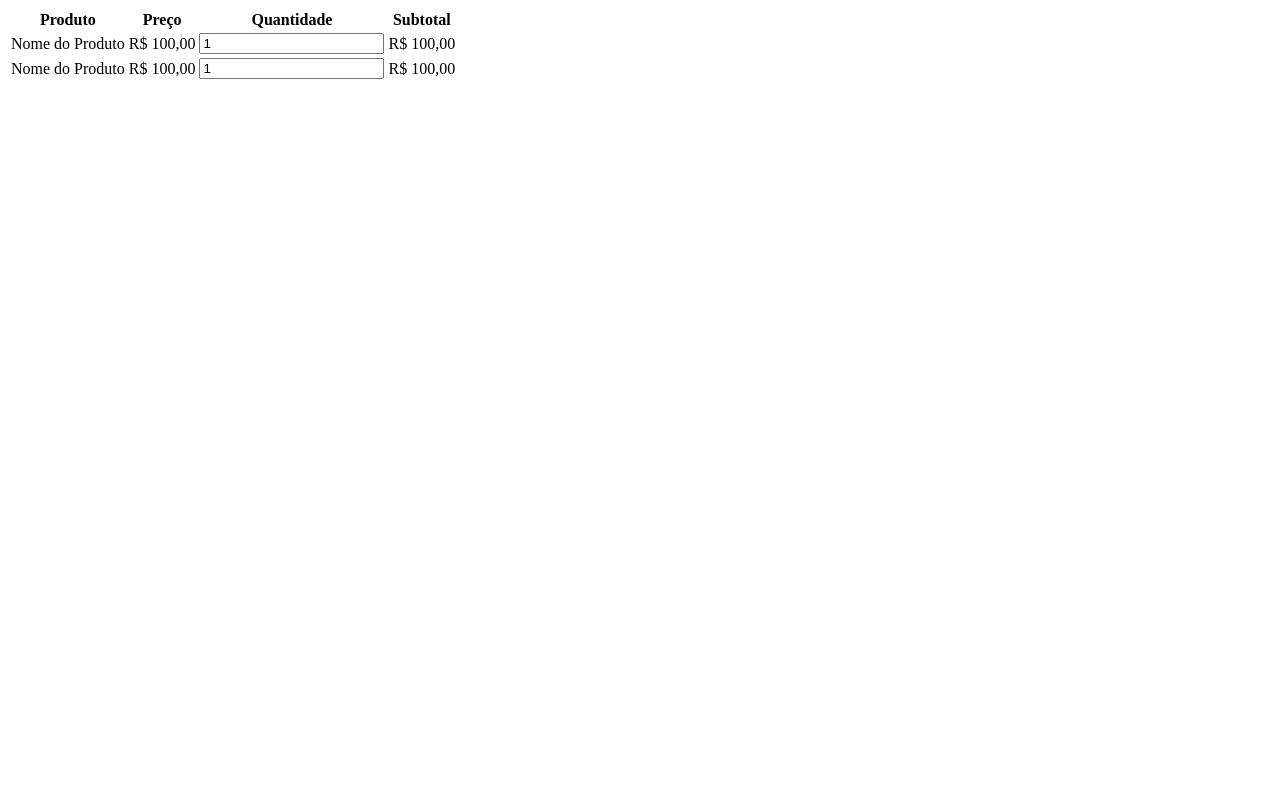
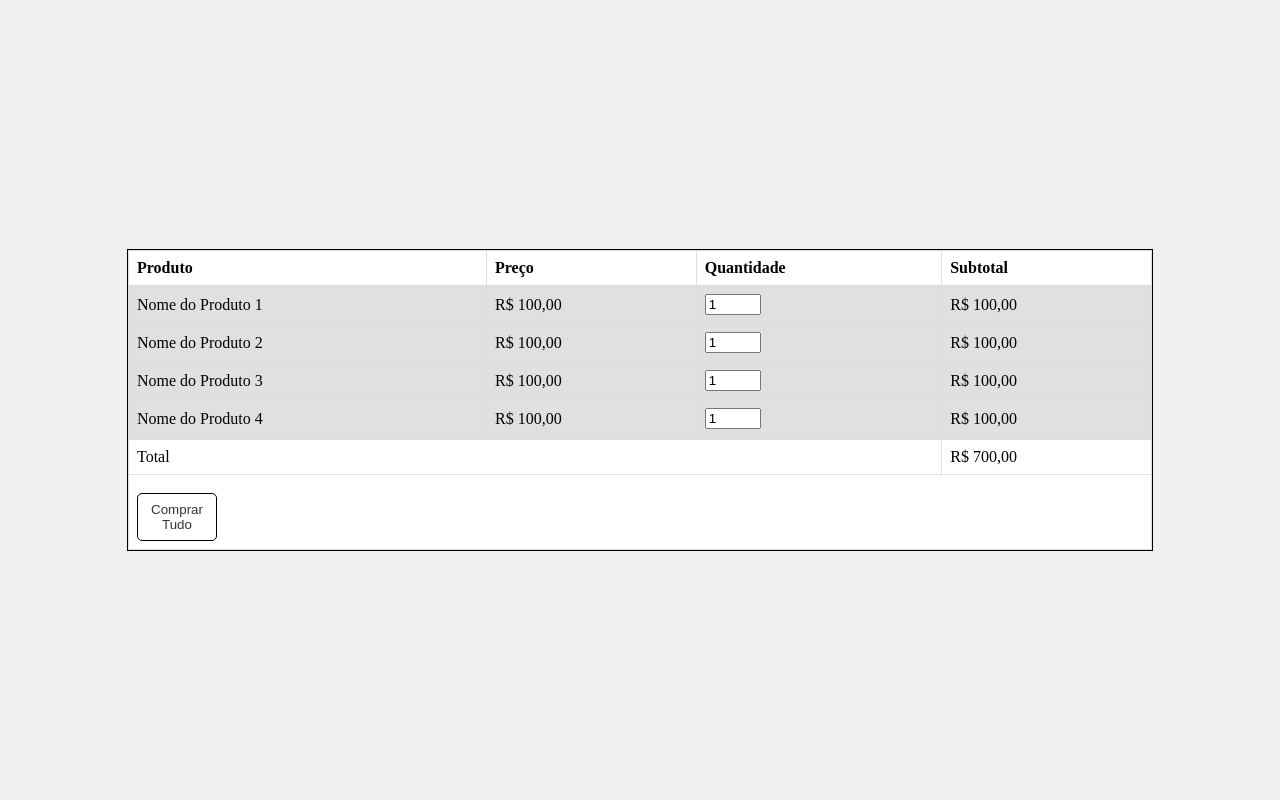
Before and after one commit to GabrielMoraes4299/GG_TECH_HUB, a Flask app: template Templates/carrinho.html in a window 1280 px wide. Run offline with Flask 3, Linux system fonts and the light colour scheme; the template is opened without the code that fills it, so the values that code supplies are empty.

Commit message:
Modelo carrinho.html atualizado com nova estrutura de tabela, estilos e funcionalidade JavaScript; rota carrinho adicionada ao app.py

```diff
--- /dev/null
+++ b/Static/carrinho.css
@@ -0,0 +1,96 @@
+body {
+    margin: 0;
+    display: flex;
+    justify-content: center;
+    align-items: center;
+    height: 100vh;
+    background-color: #f0f0f0;
+}
+
+.box {
+    border: 2px solid black;
+    border-radius: 10px;
+    padding: 20px;
+    display: flex;
+    flex-direction: column;
+    align-items: center;
+}
+
+.tabela {
+    width: 60%;
+    padding: 10px;
+    border: 1px solid black;
+    border-radius: 20px;
+}
+
+.carrinho {
+    width: 100%;
+    height: 300px;
+    overflow: auto;
+    border-collapse: collapse;
+    border-spacing: 0;
+}
+
+.produto {
+    background-color: #e0e0e0;
+}
+
+.produto td {
+    padding: 10px;
+    border: 1px solid black;
+}
+
+.comprar-tudo {
+    width: 80px;
+    padding: 8px;
+    margin-top: 10px;
+    border: none;
+    border-radius: 5px;
+    background-color: #ffffff;
+    color: #333333;
+    text-align: center;
+    cursor: pointer;
+    border: 1px solid black;
+}
+
+.comprar-tudo:hover {
+    background-color: #1e3a5e;
+    color: #ffffff;
+    border: 1px solid rgb(0, 0, 0);
+}
+
+.botao-container {
+    width: 80%;
+    display: flex;
+    justify-content: flex-end;
+
+}
+
+.table-container {
+    max-height: 300px;
+    overflow-y: auto;
+    width: 80%;
+    border: 1px solid black;
+
+}
+.tabela {
+    width: 100%;
+    border-collapse: collapse;
+}
+.tabela thead th {
+    position: sticky;
+    top: 0;
+    background: white;
+    z-index: 1;
+}
+.tabela tfoot {
+    background: white;
+    position: sticky;
+    bottom: 0;
+    z-index: 1;
+}
+.tabela th, .tabela td {
+    padding: 8px;
+    text-align: left;
+    border: 1px solid #ddd;
+}
--- a/Templates/carrinho.html
+++ b/Templates/carrinho.html
@@ -3,11 +3,14 @@
 <head>
     <meta charset="UTF-8">
     <meta name="viewport" content="width=device-width, initial-scale=1.0">
+    <link rel="stylesheet" href="/Static/carrinho.css">
     <title>Carrinho</title>
+
 </head>
 <body>
 
-<table>
+<div class="table-container">
+    <table class="tabela">
         <thead>
             <tr>
                 <th>Produto</th>
@@ -17,20 +20,87 @@
             </tr>
         </thead>
         <tbody>
+            <tr class="produto">
+                <td>Nome do Produto 1</td>
+                <td class="preco">R$ 100,00</td>
+                <td><input type="number" class="quantidade" min="1" max="10" value="1" onchange="atualizarSubtotal(this)"></td>
+                <td class="subtotal">R$ 100,00</td>
+            </tr>
+            <tr class="produto">
+                <td>Nome do Produto 2</td>
+                <td class="preco">R$ 100,00</td>
+                <td><input type="number" class="quantidade" min="1" max="10" value="1" onchange="atualizarSubtotal(this)"></td>
+                <td class="subtotal">R$ 100,00</td>
+            </tr>
+            <tr class="produto">
+                <td>Nome do Produto 3</td>
+                <td class="preco">R$ 100,00</td>
+                <td><input type="number" class="quantidade" min="1" max="10" value="1" onchange="atualizarSubtotal(this)"></td>
+                <td class="subtotal">R$ 100,00</td>
+            </tr>
+            <tr class="produto">
+                <td>Nome do Produto 4</td>
+                <td class="preco">R$ 100,00</td>
+                <td><input type="number" class="quantidade" min="1" max="10" value="1" onchange="atualizarSubtotal(this)"></td>
+                <td class="subtotal">R$ 100,00</td>
+            </tr>
+            <tr class="produto">
+                <td>Nome do Produto 5</td>
+                <td class="preco">R$ 100,00</td>
+                <td><input type="number" class="quantidade" min="1" max="10" value="1" onchange="atualizarSubtotal(this)"></td>
+                <td class="subtotal">R$ 100,00</td>
+            </tr>
+            <tr class="produto">
+                <td>Nome do Produto 6</td>
+                <td class="preco">R$ 100,00</td>
+                <td><input type="number" class="quantidade" min="1" max="10" value="1" onchange="atualizarSubtotal(this)"></td>
+                <td class="subtotal">R$ 100,00</td>
+            </tr>
+            <tr class="produto">
+                <td>Nome do Produto 7</td>
+                <td class="preco">R$ 100,00</td>
+                <td><input type="number" class="quantidade" min="1" max="10" value="1" onchange="atualizarSubtotal(this)"></td>
+                <td class="subtotal">R$ 100,00</td>
+            </tr>
+            <!-- Add more products as needed -->
+        </tbody>
+        <tfoot>
             <tr>
-            <td>Nome do Produto</td>
-            <td>R$ 100,00</td>
-            <td><input type="number" value="1"></td>
-            <td>R$ 100,00</td>
+                <td colspan="3">Total</td>
+                <td id="total">R$ 700,00</td>
             </tr>
             <tr>
-            <td>Nome do Produto</td>
-            <td>R$ 100,00</td>
-            <td><input type="number" value="1"></td>
-            <td>R$ 100,00</td>
+                <td colspan="4">
+                    <button class="comprar-tudo">Comprar Tudo</button>
+                </td>
             </tr>
-    </tbody>
+        </tfoot>
     </table>
+</div>
+
+<script>
+    function atualizarSubtotal(element) {
+        const produtoRow = element.closest('.produto');
+        const precoTexto = produtoRow.querySelector('.preco').textContent;
+        const preco = parseFloat(precoTexto.replace('R$ ', '').replace(',', '.'));
+        const quantidade = parseInt(element.value);
+        const subtotal = preco * quantidade;
+        produtoRow.querySelector('.subtotal').textContent = `R$ ${subtotal.toFixed(2).replace('.', ',')}`;
+        atualizarTotal();
+    }
+
+    function atualizarTotal() {
+        let total = 0;
+        document.querySelectorAll('.subtotal').forEach(subtotalElement => {
+            const subtotalTexto = subtotalElement.textContent;
+            const subtotal = parseFloat(subtotalTexto.replace('R$ ', '').replace(',', '.'));
+            total += subtotal;
+        });
+        document.getElementById('total').textContent = `R$ ${total.toFixed(2).replace('.', ',')}`;
+    }
+
+    window.onload = atualizarTotal;
+</script>
 
 </body>
 </html>
--- a/app.py
+++ b/app.py
@@ -55,4 +55,8 @@ def pg_login():
 def produto_individual():
     return render_template("produto-individual.html", campo_titulo="Produto Individual")
 
+@app.route("/carrinho")
+def pg_cadastrar_form():
+    return render_template("carrinho.html", campo_titulo="carrinho de compras")
+
 app.run(debug=True)
```
Lines whose indentation alone changed are shown as unchanged.
